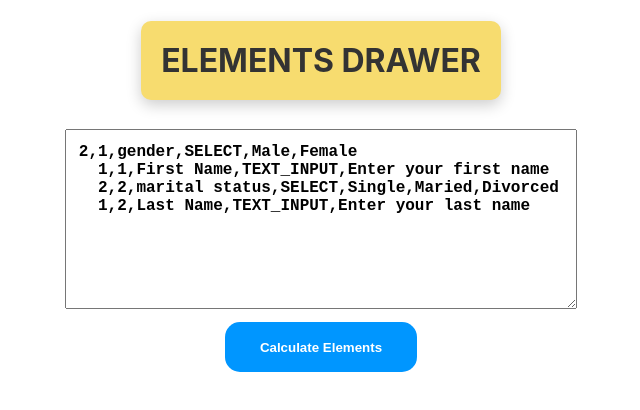
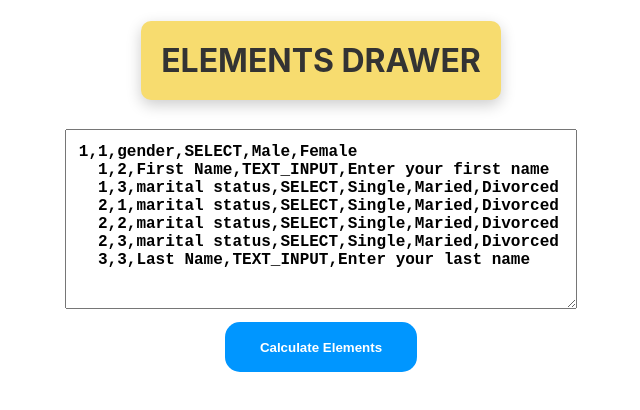
Before and after one commit to ronnahom96/elements-drawer, a React (Create React App) app: page / in a window 1280 px wide. Shown: the top 410 px of the page, without its empty margins (319-959 px from the left). Built offline with nearby package versions, Linux system fonts and the light colour scheme.

Commit message:
passing data from app to grid

```diff
--- a/src/App.css
+++ b/src/App.css
@@ -32,7 +32,7 @@ body {
   opacity: 0.8;
 }
 
-.text-area {
+.textarea {
   margin: 1%;
   width: 40%;
   padding: 1%;
--- a/src/App.js
+++ b/src/App.js
@@ -1,27 +1,41 @@
 import { useState } from 'react';
-import GenericElementGrid from './components/grid/Grid';
 import './App.css';
+import Grid from './components/grid/Grid';
 
 function App() {
-  const [textAreaInputVal, setTextAreaInputVal] = useState(`2,1,gender,SELECT,Male,Female
-  1,1,First Name,TEXT_INPUT,Enter your first name
+  const [textAreaInputVal, setTextAreaInputVal] = useState(`1,1,gender,SELECT,Male,Female
+  1,2,First Name,TEXT_INPUT,Enter your first name
+  1,3,marital status,SELECT,Single,Maried,Divorced
+  2,1,marital status,SELECT,Single,Maried,Divorced
   2,2,marital status,SELECT,Single,Maried,Divorced
-  1,2,Last Name,TEXT_INPUT,Enter your last name`);
+  2,3,marital status,SELECT,Single,Maried,Divorced
+  3,3,Last Name,TEXT_INPUT,Enter your last name`);
   const [genericElementList, setGenericElementList] = useState([]);
+  const [rowNum, setRowNum] = useState(0);
+  const [colNum, setColNum] = useState(0);
 
   const calculateElements = () => {
     const elementList = [];
     const textRows = textAreaInputVal.split("\n");
+    let maxColumn = 0;
+    let maxRow = 0;
+
     textRows.forEach(textRow => {
       const [row, col, label, type, ...value] = textRow.trim().split(",");
-      elementList.push({
-        row, col, label, type, value
-      })
+      maxRow = Math.max(col, maxColumn);
+      maxColumn = Math.max(row, maxRow);
+      elementList.push({ row, col, label, type, value })
     });
 
-    elementList.sort((a, b) => Number(a.row + a.col) - Number(b.row + b.col));
+    const sortedElementList = sortElementListByRowCols(elementList);
 
-    setGenericElementList(elementList);
+    setRowNum(maxRow);
+    setColNum(maxColumn);
+    setGenericElementList(sortedElementList);
+  }
+
+  const sortElementListByRowCols = (elementList) => {
+    return elementList.sort((a, b) => Number(a.row + a.col) - Number(b.row + b.col));;
   }
 
   const handleTextAreaInputChange = (e) => {
@@ -31,9 +45,9 @@ function App() {
   return (
     <div className="app-container">
       <h1 className='title'>Elements Drawer</h1>
-      <textarea className='text-area' value={textAreaInputVal} onChange={e => handleTextAreaInputChange(e)}></textarea>
+      <textarea className='textarea' value={textAreaInputVal} onChange={e => handleTextAreaInputChange(e)}></textarea>
       <input className='calculate-element-button' type='button' value="Calculate Elements" onClick={() => calculateElements()} />
-      <GenericElementGrid genericElementList={genericElementList}></GenericElementGrid>
+      <Grid rowNum={rowNum} colNum={colNum} genericElementList={genericElementList} />
     </div>
   );
 }
```
